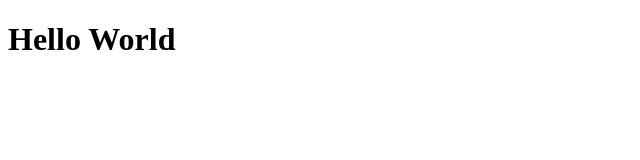
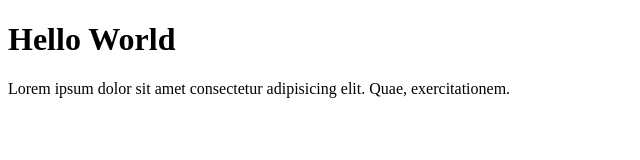
Before and after one commit to m-istighfar/latihan-git-2, a plain HTML site: page index.html in a window 1280 px wide. Shown: the whole page, without its empty margins (0-640 px from the left). Drawn offline with Linux system fonts and the light colour scheme.

Commit message:
feat: add p lorem

```diff
--- a/index.html
+++ b/index.html
@@ -7,5 +7,9 @@
   </head>
   <body>
     <h1>Hello World</h1>
+    <p>
+      Lorem ipsum dolor sit amet consectetur adipisicing elit. Quae,
+      exercitationem.
+    </p>
   </body>
 </html>
```
